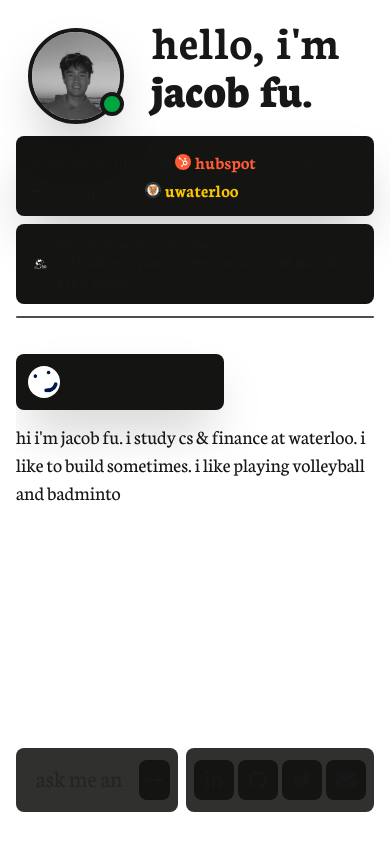
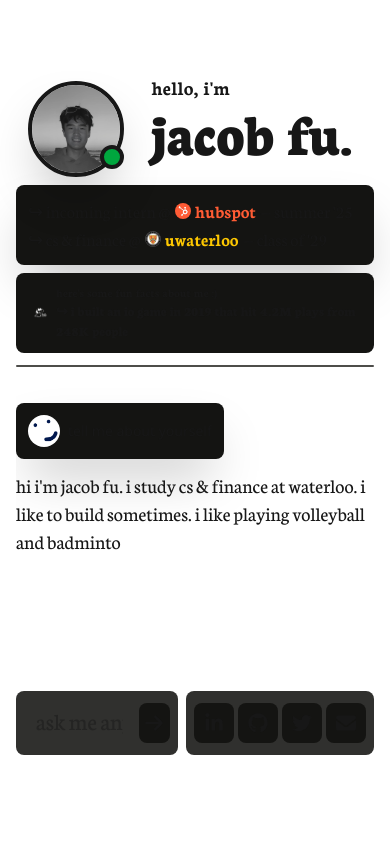
Before and after one commit to FuJacob/jacob, a Next.js app in the folder frontend/: page / in a window 390 px wide. Built offline with nearby package versions, Linux system fonts and the light colour scheme.

Commit message:
lets try this

```diff
--- a/frontend/src/app/components/Chatbox.tsx
+++ b/frontend/src/app/components/Chatbox.tsx
@@ -34,7 +34,7 @@ const Chatbox = () => {
   }, []);
 
   return (
-    <div className="flex flex-col justify-left items-start w-full h-4/7 sm:h-3/5 gap-12 sm:text-2xl">
+    <div className="flex flex-col justify-left items-start w-full h-2/5 sm:h-3/5 gap-12 sm:text-2xl">
       <div className="overflow-y-auto space-y-8">
         {/* ===== INTRODUCTION SECTION ===== */}
 
--- a/frontend/src/app/components/Head.tsx
+++ b/frontend/src/app/components/Head.tsx
@@ -31,7 +31,7 @@ const Head = () => {
           </motion.div>
         </div>
         <div className="flex-1 flex-col ">
-          <div className="flex sm:flex-row flex-col text-5xl font-semibold mb-6 sm:gap-4">
+          <div className="flex sm:flex-row flex-col text-xl sm:text-5xl font-semibold mb-6 sm:gap-4">
             <motion.div
               initial={{ y: -500 }}
               animate={{ y: 0 }}
@@ -54,7 +54,7 @@ const Head = () => {
                 delay: 0.2,
                 duration: 1,
               }}
-              className="font-black"
+              className="text-6xl sm:text-5xl font-black"
             >
               jacob fu<span className="font-semibold">.</span>
             </motion.div>
@@ -119,7 +119,7 @@ const Head = () => {
       <Time />
       <motion.div
         initial={{ scale: 0 }}
-        animate={{scale: 1 }}
+        animate={{ scale: 1 }}
         transition={{
           type: "spring",
           ease: "easeInOut",
--- a/frontend/src/app/layout.tsx
+++ b/frontend/src/app/layout.tsx
@@ -27,7 +27,7 @@ export default function RootLayout({
   return (
     <html lang="en">
       <body
-        className={`${noto_sans.variable} ${neuton.variable} antialiased max-w-screen-sm overflow-y-auto mx-auto min-h-[100dvh] h-[100dvh]`}
+        className={`${noto_sans.variable} ${neuton.variable} antialiased max-w-screen-sm overflow-y-auto mx-auto max-h-[100dvh]`}
       >
         {children}
       </body>
```
